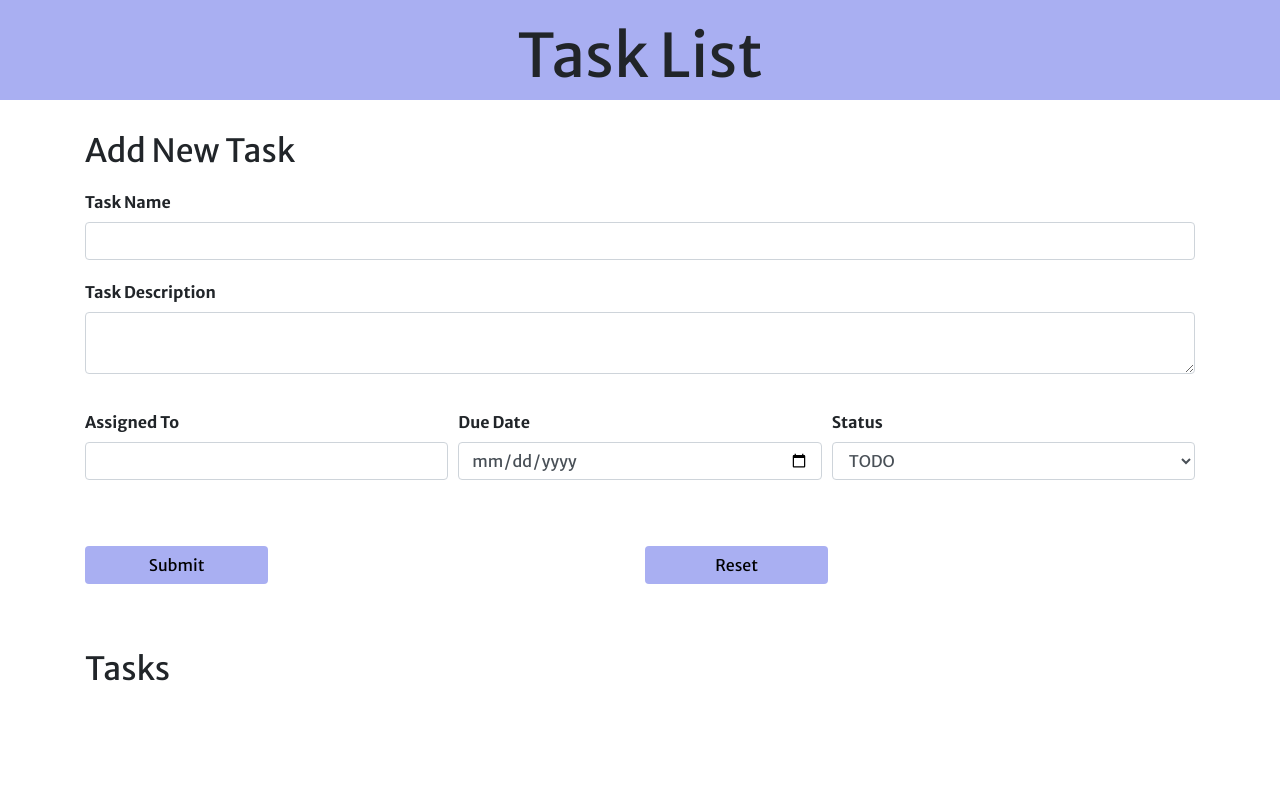
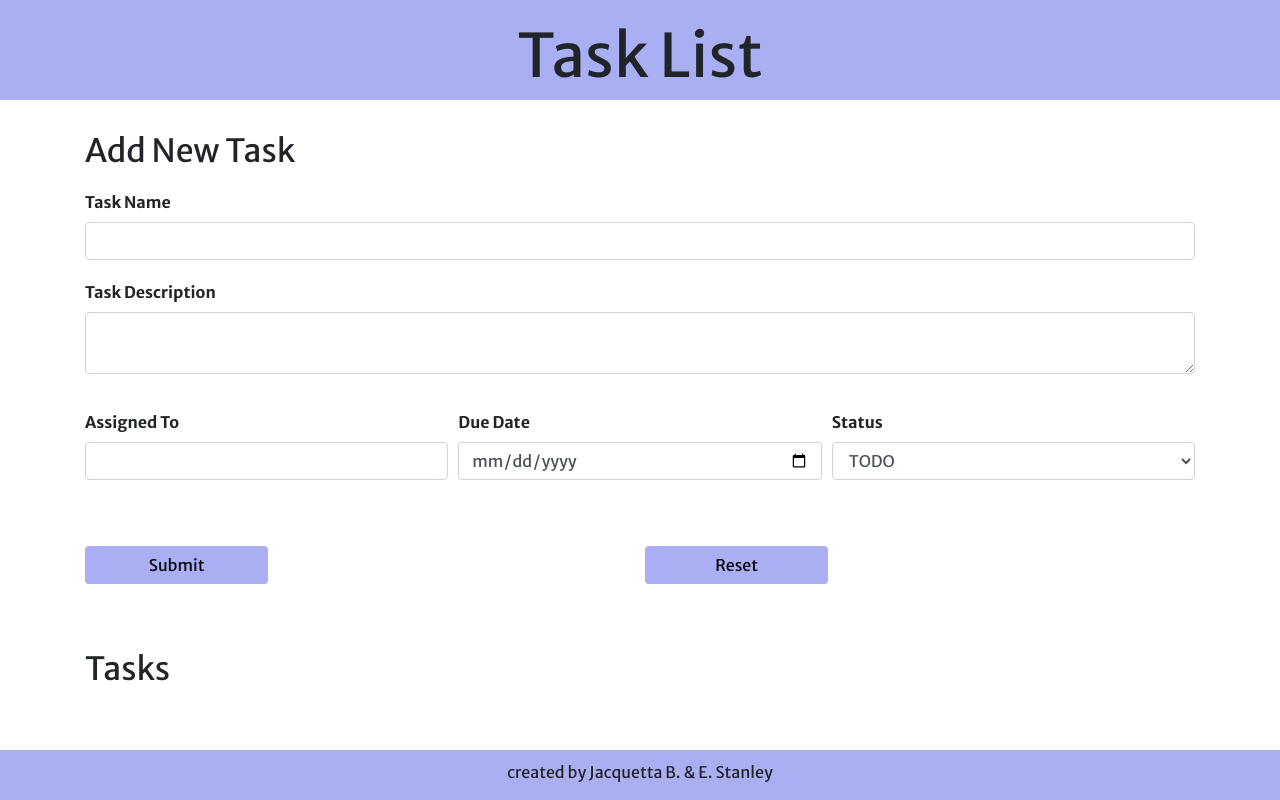
Before and after one commit to jacquetta/task_list, a website: page index.html in a window 1280 px wide. Drawn offline with nearby package versions, Linux system fonts and the light colour scheme.

Commit message:
added footer

```diff
--- a/index.html
+++ b/index.html
@@ -174,7 +174,9 @@
             </ul>
         </section>
     </main>
-
+    <footer class="container-fluid fixed-bottom">
+        <p class="footer-p">created by Jacquetta B. & E. Stanley</p>
+    </footer>
     <script src="https://cdn.jsdelivr.net/npm/bootstrap@5.0.0-beta3/dist/js/bootstrap.bundle.min.js" integrity="sha384-JEW9xMcG8R+pH31jmWH6WWP0WintQrMb4s7ZOdauHnUtxwoG2vI5DkLtS3qm9Ekf" crossorigin="anonymous"></script>
     <script src="js/TaskManager.js"></script>
     <script src="js/index.js"></script>
--- a/resources/css/style.css
+++ b/resources/css/style.css
@@ -12,6 +12,10 @@ h1 {
     font-size: 60px;
     text-align:center;
     font-weight: extra-bold;
+}
+
+main {
+    margin-bottom: 50px;
 }
 
 .form-group {
@@ -42,3 +46,12 @@ label {
     height: 50px;
     width: 132px;
 }
+
+footer {
+
+    background-color: #a9aff2;
+}
+.footer-p{
+    margin-top: 10px;
+    text-align: center;
+}
```
